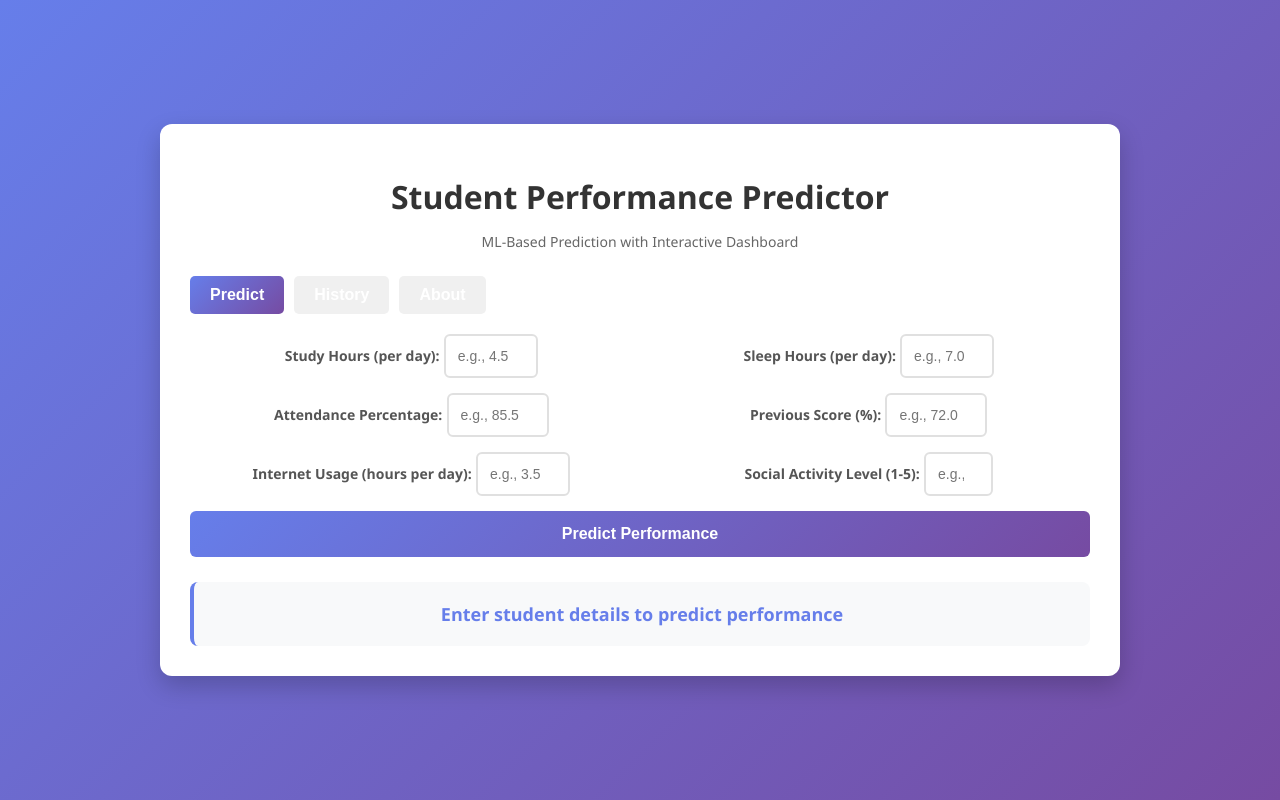
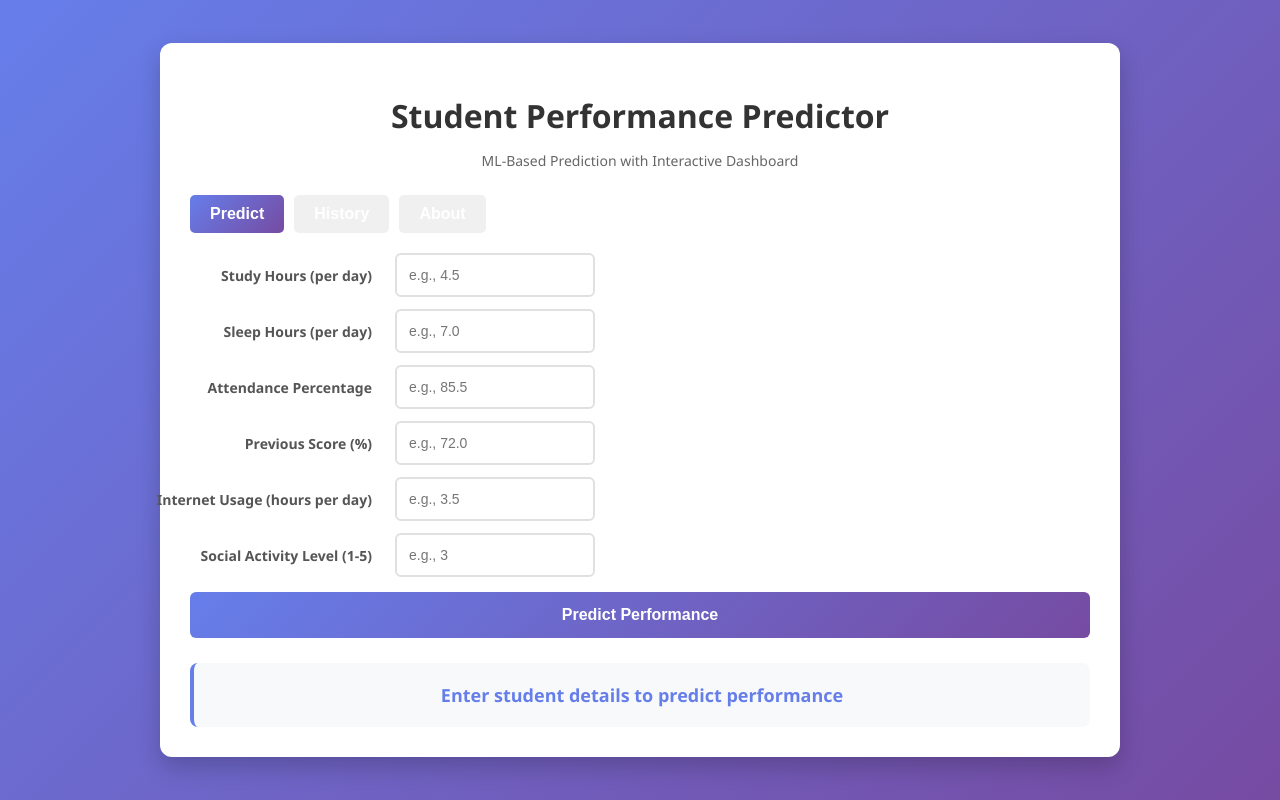
Before and after one commit to akshay-1896/Student-Performance-Report, a FastAPI app: page / in a window 1280 px wide. Run offline with FastAPI, Linux system fonts and the light colour scheme; parts of the project's set-up code (start-up, migrations or seed data) failed here and were passed over.

Commit message:
webpage edited

```diff
--- a/templates/studentdata.html
+++ b/templates/studentdata.html
@@ -192,13 +216,49 @@
 
         .input-group {
             display: grid;
-            grid-template-columns: 1fr 1fr;
-            gap: 15px;
+            grid-template-columns: 180px 200px;
+            column-gap: 15px;
+            row-gap: 12px;
+            align-items: center;
+            justify-items: stretch;
+            padding-left: 10px;
+            width: fit-content;
         }
 
-        @media (max-width: 600px) {
+        .input-group .form-field {
+            display: contents;
+        }
+
+        .input-group label {
+            text-align: right;
+            justify-self: end;
+            white-space: nowrap;
+            padding-right: 8px;
+            min-width: 170px;
+        }
+
+        .input-group input {
+            width: 200px;
+            box-sizing: border-box;
+            text-align: left;
+            justify-self: start;
+        }
+
+        @media (max-width: 500px) {
             .input-group {
                 grid-template-columns: 1fr;
+                justify-items: stretch;
+                width: 100%;
+            }
+            .input-group label {
+                text-align: left;
+                justify-self: start;
+                padding-right: 0;
+                padding-bottom: 5px;
+            }
+            .input-group input {
+                width: 100%;
+                justify-self: stretch;
             }
             .prediction-result {
                 flex-direction: column;
@@ -223,33 +283,33 @@
         <div id="predict-tab" class="tab-content active">
             <form id="predictionForm">
                 <div class="input-group">
-                    <div>
-                        <label for="Study_Hours">Study Hours (per day):</label>
+                    <div class="form-field">
+                        <label for="Study_Hours">Study Hours (per day)</label>
                         <input type="number" id="Study_Hours" name="Study_Hours" step="0.1" min="0" max="24" placeholder="e.g., 4.5" required>
                     </div>
 
-                    <div>
-                        <label for="Sleep_Hours">Sleep Hours (per day):</label>
+                    <div class="form-field">
+                        <label for="Sleep_Hours">Sleep Hours (per day)</label>
                         <input type="number" id="Sleep_Hours" name="Sleep_Hours" step="0.1" min="0" max="24" placeholder="e.g., 7.0" required>
                     </div>
 
-                    <div>
-                        <label for="Attendance_Percentage">Attendance Percentage:</label>
+                    <div class="form-field">
+                        <label for="Attendance_Percentage">Attendance Percentage</label>
                         <input type="number" id="Attendance_Percentage" name="Attendance_Percentage" step="0.1" min="0" max="100" placeholder="e.g., 85.5" required>
                     </div>
 
-                    <div>
-                        <label for="Previous_Score">Previous Score (%):</label>
+                    <div class="form-field">
+                        <label for="Previous_Score">Previous Score (%)</label>
                         <input type="number" id="Previous_Score" name="Previous_Score" step="0.1" min="0" max="100" placeholder="e.g., 72.0" required>
                     </div>
 
-                    <div>
-                        <label for="Internet_Usage">Internet Usage (hours per day):</label>
+                    <div class="form-field">
+                        <label for="Internet_Usage">Internet Usage (hours per day)</label>
                         <input type="number" id="Internet_Usage" name="Internet_Usage" step="0.1" min="0" max="24" placeholder="e.g., 3.5" required>
                     </div>
 
-                    <div>
-                        <label for="Social_Activity_Level">Social Activity Level (1-5):</label>
+                    <div class="form-field">
+                        <label for="Social_Activity_Level">Social Activity Level (1-5)</label>
                         <input type="number" id="Social_Activity_Level" name="Social_Activity_Level" min="1" max="5" placeholder="e.g., 3" required>
                     </div>
                 </div>
```
Also changed, not shown: other parts of templates/studentdata.html (+118 -13 lines).
